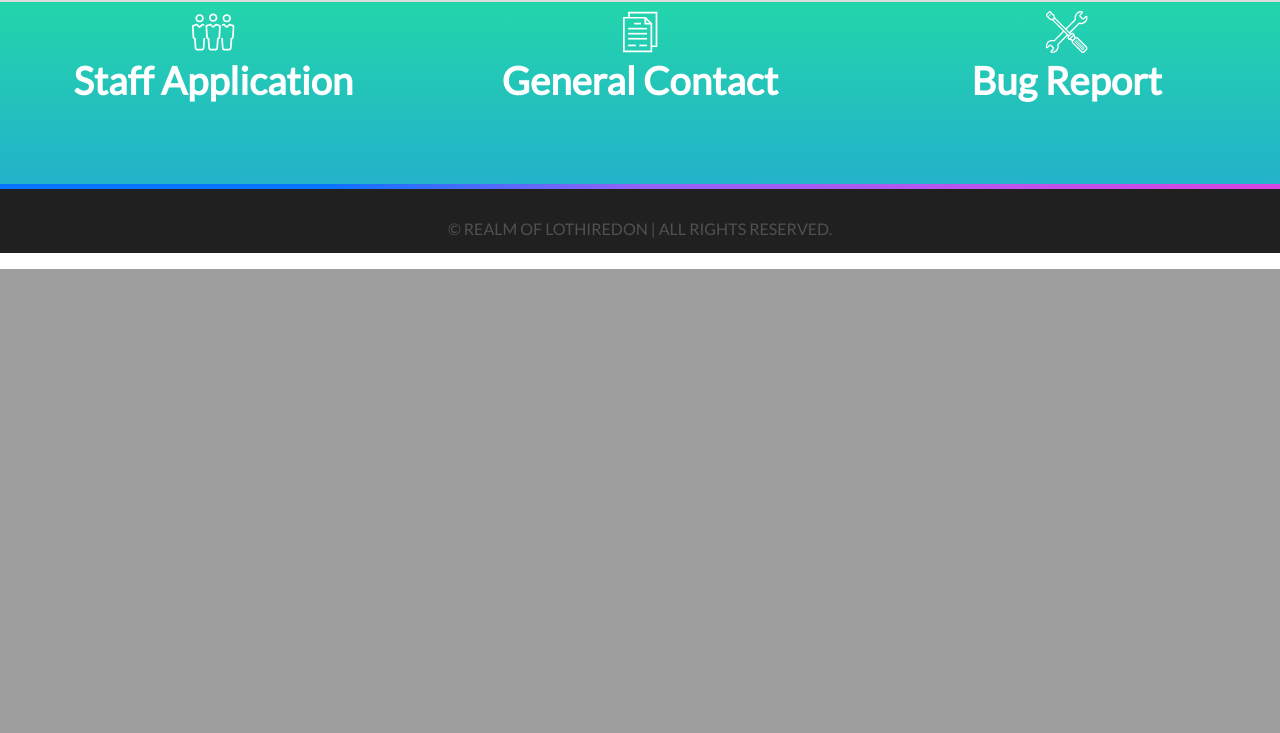
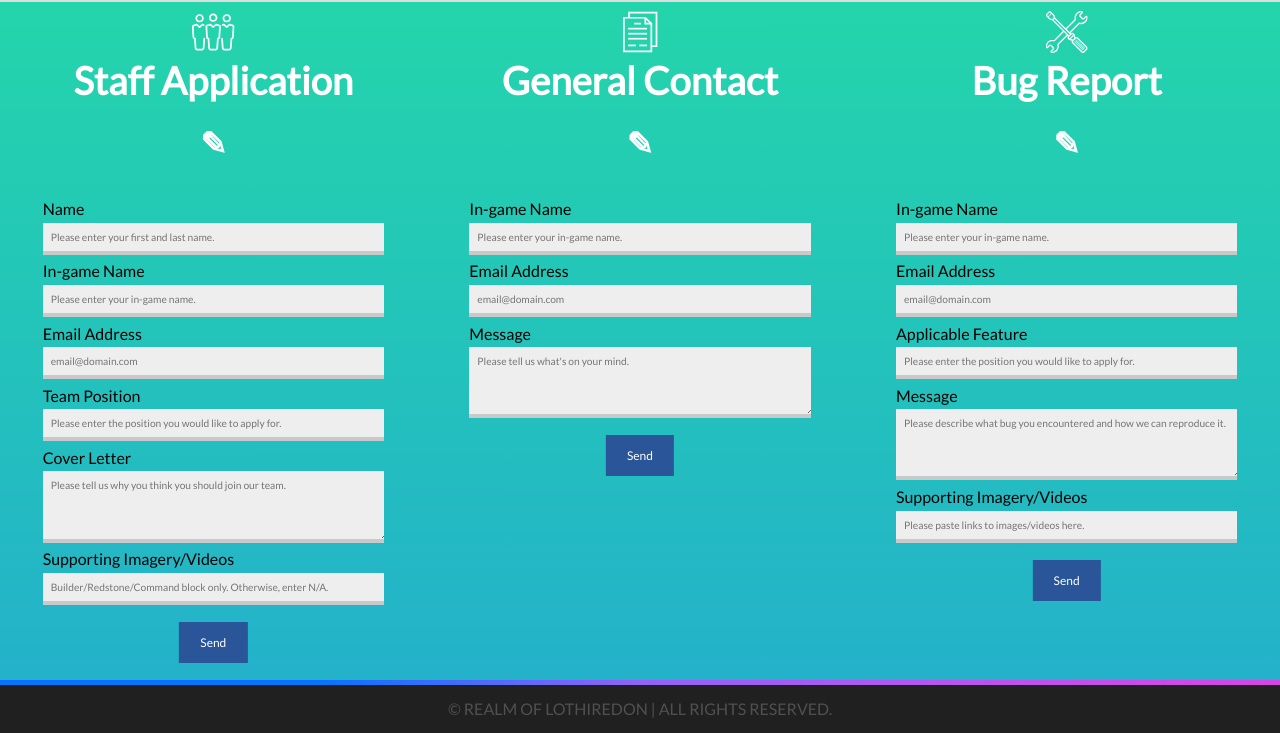
Before and after one commit to Lothiredon/lothiredon.github.io, a PHP site: page /contact/contact.html in a window 1280 px wide. Shown: the part 800-1533 px from the top of the page. Before the commit the page ends 1069 px from the top, so only its background shows below. Run offline with PHP 8.4, Linux system fonts and the light colour scheme.

Commit message:
Master v0.1
First complete build

```diff
--- a/contact/contact.html
+++ b/contact/contact.html
@@ -324,39 +324,80 @@
 <!-- Section 3 end-->
 
 <script>
-	$(".form-pencil").click(function(){
-		$(this).next(".form-container").toggleClass("toggled");
-		$(this).next(".form-container").toggleClass("display");
-		$("html, body").animate({ scrollTop: $(document).height() }, 1000);
+	var eventFired = 0;
+	const mq = window.matchMedia( "(min-width: 960px)" );
+
+	if (mq.matches) {
+		$(".form-pencil").css("visibility","visible");
+		$(".bug-form, .general-form, .application-form").css("width", "33.3333333%");
+		$(".contact-form, .contact-form h2, .form-container").css("display","block");
+	}
+	else {
+		$(".form-pencil").click(function(){
+			$(this).next(".form-container").toggleClass("toggled");
+			$(this).next(".form-container").toggleClass("display");
+			$("html, body").animate({ scrollTop: $(document).height() }, 1000);
+		});
+
+		$(".form-pencil-bug").click(function() {
+			$(".general-form, .application-form").toggleClass("no-width");
+			$(".contact-form").children().children().next("h2").not(this).toggleClass("no-display");
+			$(".contact-form").children().children().next(".form-pencil").not(this).toggleClass("no-display");
+			$(this).parent().parent().toggleClass("full-width");
+		});
+
+		$(".form-pencil-general").click(function() {
+			$(".bug-form, .application-form").toggleClass("no-width");
+			$(".contact-form").children().children().next("h2").not(this).toggleClass("no-display");
+			$(".contact-form").children().children().next(".form-pencil").not(this).toggleClass("no-display");
+			$(this).parent().parent().toggleClass("full-width");
+		});
+
+		$(".form-pencil-application").click(function() {
+			$(".general-form, .bug-form").toggleClass("no-width");
+			$(".contact-form").children().children().next("h2").not(this).toggleClass("no-display");
+			$(".contact-form").children().children().next(".form-pencil").not(this).toggleClass("no-display");
+			$(this).parent().parent().toggleClass("full-width");
+		});
+	}
+
+	$(window).on('resize', function() {
+		if (!eventFired) {
+			if ($(window).width() < 960) {
+
+			} else {
+
+			}
+		}
 	});
 </script>
 
-<script>
+<!--<script>
 	$(".form-pencil-bug").click(function() {
 		$(".general-form, .application-form").toggleClass("no-width");
 		$(".contact-form").children().children().next("h2").not(this).toggleClass("no-display");
 		$(".contact-form").children().children().next(".form-pencil").not(this).toggleClass("no-display");
 		$(this).parent().parent().toggleClass("full-width");
 	});
-</script>
+</script>-->
 
-<script>
+<!--<script>
 	$(".form-pencil-general").click(function() {
 		$(".bug-form, .application-form").toggleClass("no-width");
 		$(".contact-form").children().children().next("h2").not(this).toggleClass("no-display");
 		$(".contact-form").children().children().next(".form-pencil").not(this).toggleClass("no-display");
 		$(this).parent().parent().toggleClass("full-width");
 	});
-</script>
+</script>-->
 
-<script>
+<!--<script>
 	$(".form-pencil-application").click(function() {
 		$(".general-form, .bug-form").toggleClass("no-width");
 		$(".contact-form").children().children().next("h2").not(this).toggleClass("no-display");
 		$(".contact-form").children().children().next(".form-pencil").not(this).toggleClass("no-display");
 		$(this).parent().parent().toggleClass("full-width");
 	});
-</script>
+</script>-->
 
 </body>
 </html>
--- a/contact/stylesheet.css
+++ b/contact/stylesheet.css
@@ -474,6 +474,7 @@ label {
 	font-size: 100%;
 	line-height: 300%;
 	text-align: center;
+	margin: 0;
 }
 
 /* If the screen size is 601px or less*/
```
Also changed, not shown: about/stylesheet.css (+11 -3 lines), commissions/stylesheet.css (+7 -7 lines), stylesheet.css (+8 -3 lines), owlcarousel/dist/assets/owl.carousel.min.css.
